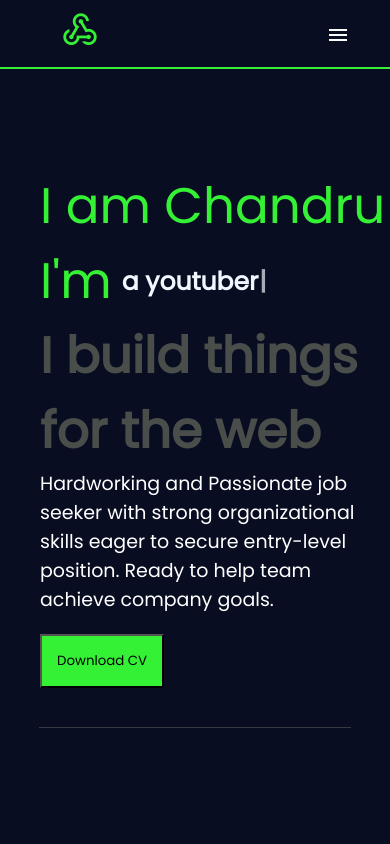
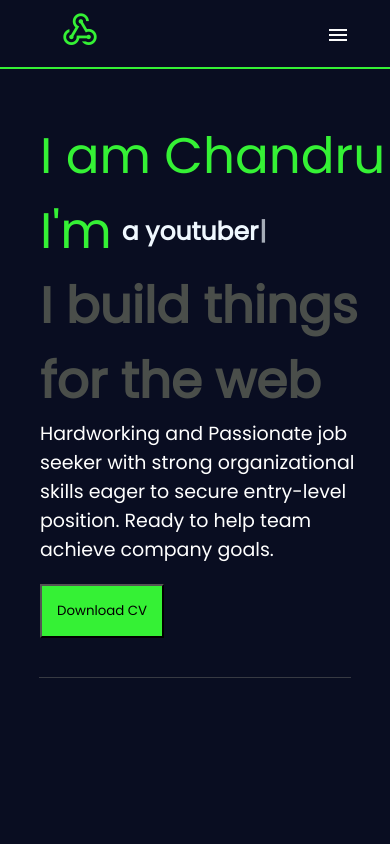
Before and after one commit to Chandru-Ghub/portfolioChandruFrontend, a React (Create React App) app: page / in a window 390 px wide. Shown: the top 844 px of the page. Built offline with nearby package versions, Linux system fonts and the light colour scheme.

Commit message:
added respsonsive

```diff
--- a/src/App.css
+++ b/src/App.css
@@ -188,6 +188,10 @@ margin-top: 20px;
 
 @media (max-width:700px){
 
+  .home{
+    padding-top: 50px;
+
+  }
   .burs{
     display: block;
 
@@ -242,6 +246,8 @@ margin-top: 20px;
     font-size: 25px;
   }
 }
+
+
 @media (max-width:350px){
 
   .summary{
```
